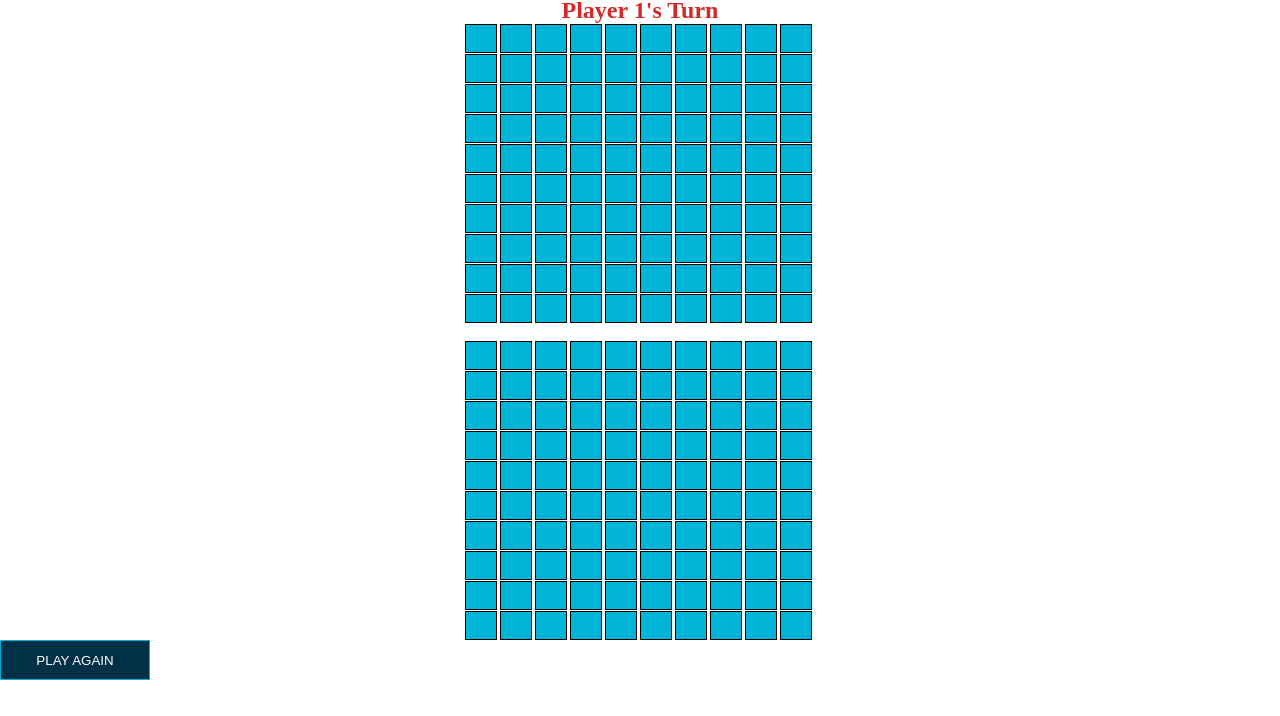
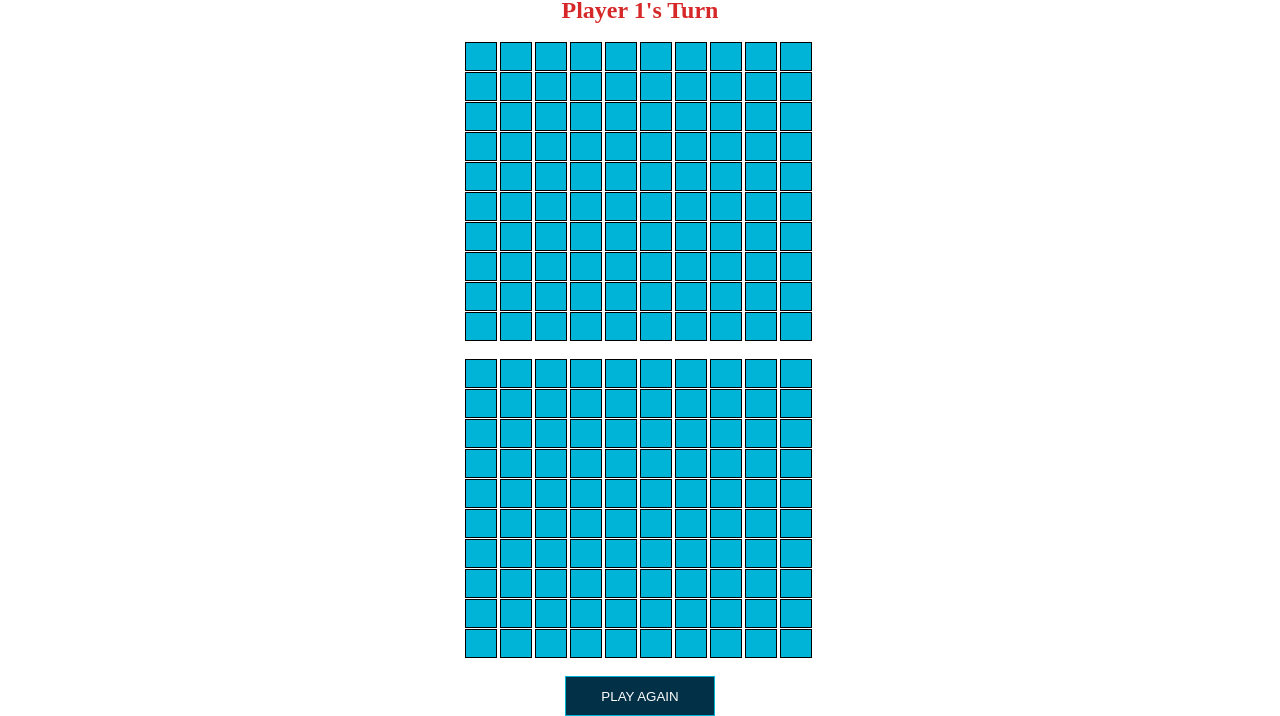
Before and after one commit to liviu-ds/MyGame, a plain HTML site: page index.html in a window 1280 px wide. Shown: the part 100-816 px from the top of the page. Drawn offline with Linux system fonts and the light colour scheme.

Commit message:
got the button centered !

```diff
--- a/css/style.css
+++ b/css/style.css
@@ -40,6 +40,10 @@ h1{
   color: #d62828;
 }
 
+.container {
+  text-align: center;
+}
+
 button {
   height: 40px;
   width: 150px;
--- a/index.html
+++ b/index.html
@@ -16,6 +16,7 @@
   </header>
   <main>
     <h2 id="player-turn">Player 1's Turn</h2>
+    <br>
     <section id="enemy-board">
 
         <div class="grid-box">
@@ -228,7 +229,10 @@
         </div>
 
     </section>
-    <button id="play-again">PLAY AGAIN</button>
+    <br>
+    <div class ="container">
+    <button id="button">PLAY AGAIN</button>
+    </div>
   </main>
 </body>
 
```
